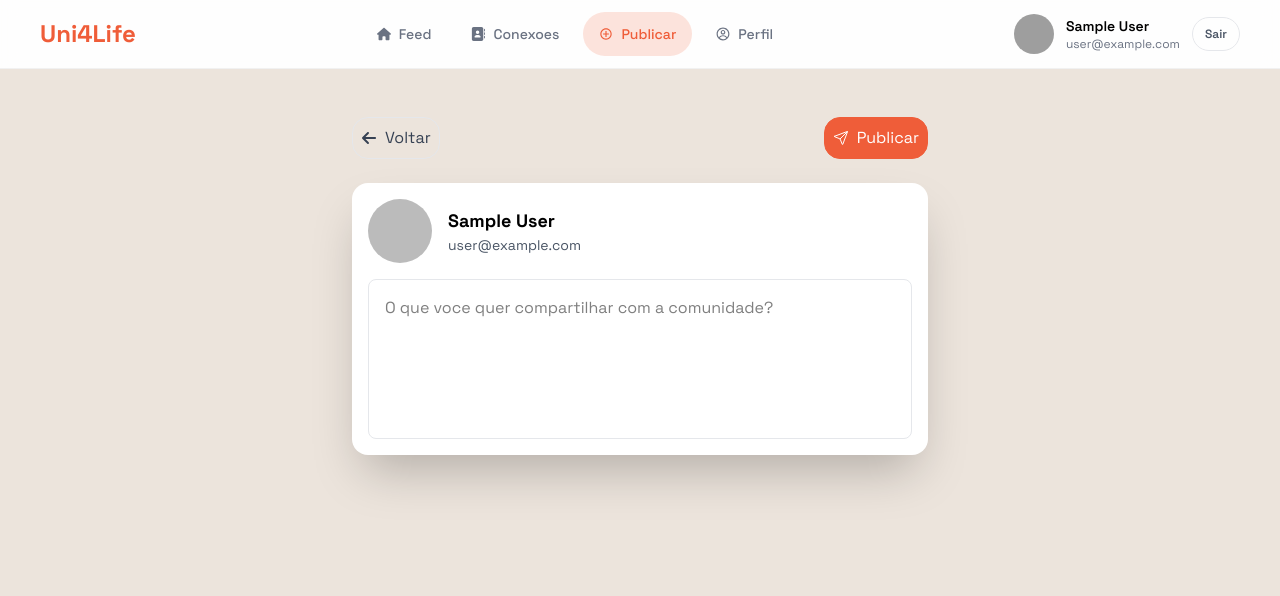
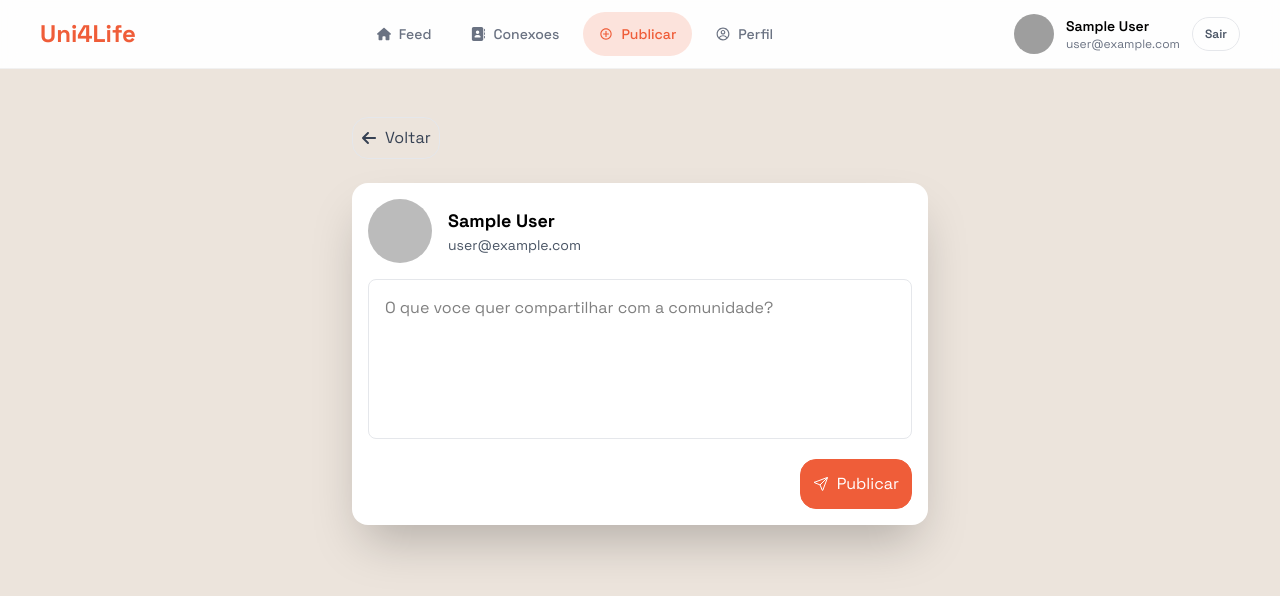
Before and after one commit to gabrieldias102/uni4life-v2, a React (Vite) app: page /publish in a window 1280 px wide. Shown: the top 596 px of the page. Built offline with nearby package versions, Linux system fonts and the light colour scheme; no server answers; sample sign-in values are in the browser's storage; grey boxes are pictures that could not be loaded.

Commit message:
fix: ajusta estilizações erradas

```diff
--- a/src/components/FriendsCard/index.tsx
+++ b/src/components/FriendsCard/index.tsx
@@ -22,7 +22,7 @@ export default function FriendsCard({
 }: FriendsCardProps) {
   const isConnected = tipo === "amigos";
   const containerClasses = compact
-    ? "flex min-w-full items-center justify-between gap-3 rounded-3xl bg-slate-50 p-3 shadow-sm border border-gray-100"
+    ? "flex min-w-full items-center justify-between gap-3 rounded-3xl bg-slate-50 p-1 shadow-sm border border-gray-100"
     : "flex min-w-full items-center gap-4 rounded-lg bg-white p-4 shadow";
   const avatarClasses = compact
     ? "h-12 w-12 rounded-full object-cover"
@@ -37,10 +37,22 @@ export default function FriendsCard({
           className={avatarClasses}
         />
         <div className="min-w-0">
-          <h1 className={compact ? "text-sm font-semibold text-black truncate" : "text-lg font-bold text-black"}>
+          <h1
+            className={
+              compact
+                ? "text-sm font-semibold text-black truncate"
+                : "text-lg font-bold text-black"
+            }
+          >
             {nome}
           </h1>
-          <p className={compact ? "text-xs font-medium text-gray-600 truncate" : "text-sm text-gray-600"}>
+          <p
+            className={
+              compact
+                ? "text-xs font-medium text-gray-600 truncate"
+                : "text-sm text-gray-600"
+            }
+          >
             {curso}
           </p>
         </div>
@@ -50,7 +62,7 @@ export default function FriendsCard({
           <p className="text-sm text-gray-600">{curiosidade}</p>
         </div>
       ) : null}
-      <div className={compact ? "flex-shrink-0" : "w-3/12"}>
+      <div className={compact ? "shrink-0" : "w-3/12"}>
         <ActionButton
           color={isConnected ? "white" : "primary"}
           icon={isConnected ? <IoCheckmark /> : <IoPersonAddOutline />}
--- a/src/components/ProfilePostList/index.tsx
+++ b/src/components/ProfilePostList/index.tsx
@@ -38,7 +38,7 @@ export default function ProfilePostList({
   }
 
   return (
-    <div className="w-full mt-4 flex flex-col gap-4 pb-12">
+    <div className="w-full flex flex-col gap-4 pb-12">
       {posts.map((post) => (
         <article
           key={post.id}
--- a/src/pages/Feed/index.tsx
+++ b/src/pages/Feed/index.tsx
@@ -1,18 +1,13 @@
-import { useState } from "react";
 import { useAuth } from "../../contexts/useAuth";
 import ProfileCard from "../../components/ProfileCard";
 import FriendsCard from "../../components/FriendsCard";
 import ProfilePostList from "../../components/ProfilePostList";
-import ProfilePostSwitcher, {
-  type ProfilePostView,
-} from "../../components/ProfilePostSwitcher";
 import { useProfilePosts } from "../../hooks/useProfilePosts";
 import { getConnectionsByType } from "../../mocks/connections";
 
 export default function Feed() {
   const { user } = useAuth();
-  const [activeView, setActiveView] = useState<ProfilePostView>("published");
-  const { posts, loading, error } = useProfilePosts(user?.uid, activeView);
+  const { posts, loading, error } = useProfilePosts(user?.uid, "published");
 
   const suggestions = getConnectionsByType("conectar").slice(0, 4);
 
@@ -26,11 +21,10 @@ export default function Feed() {
         </aside>
 
         <section className="lg:col-span-2">
-          <ProfilePostSwitcher value={activeView} onChange={setActiveView} />
           <ProfilePostList posts={posts} loading={loading} error={error} />
         </section>
 
-        <aside className="lg:col-span-1">
+        <aside className="lg:w-96">
           <div className="sticky top-6 space-y-4">
             <div className="rounded-3xl bg-white p-5 shadow-md border border-gray-100">
               <h2 className="mb-2 text-lg font-bold text-black">
--- a/src/pages/Publish/index.tsx
+++ b/src/pages/Publish/index.tsx
@@ -76,14 +76,6 @@ export default function Publish() {
             color="transparent"
             url="/feed"
           />
-          <button
-            type="submit"
-            disabled={isSubmitting}
-            className="flex items-center justify-center gap-2 rounded-2xl border border-primary bg-primary p-2 text-white disabled:cursor-not-allowed disabled:opacity-70"
-          >
-            <IoPaperPlaneOutline />
-            {isSubmitting ? "Publicando..." : "Publicar"}
-          </button>
         </div>
 
         <div className="rounded-2xl bg-white p-4 shadow-2xl">
@@ -108,6 +100,17 @@ export default function Publish() {
               disabled={isSubmitting}
             />
 
+            <div className="flex flex-row justify-end">
+              <button
+                type="submit"
+                disabled={isSubmitting}
+                className="flex items-center justify-center gap-2 rounded-2xl border border-primary bg-primary p-3 text-white disabled:cursor-not-allowed disabled:opacity-70"
+              >
+                <IoPaperPlaneOutline />
+                {isSubmitting ? "Publicando..." : "Publicar"}
+              </button>
+            </div>
+
             {errorMessage ? (
               <p className="rounded-lg border border-red-200 bg-red-50 px-3 py-2 text-sm text-red-700">
                 {errorMessage}
```
Lines whose indentation alone changed are shown as unchanged.
